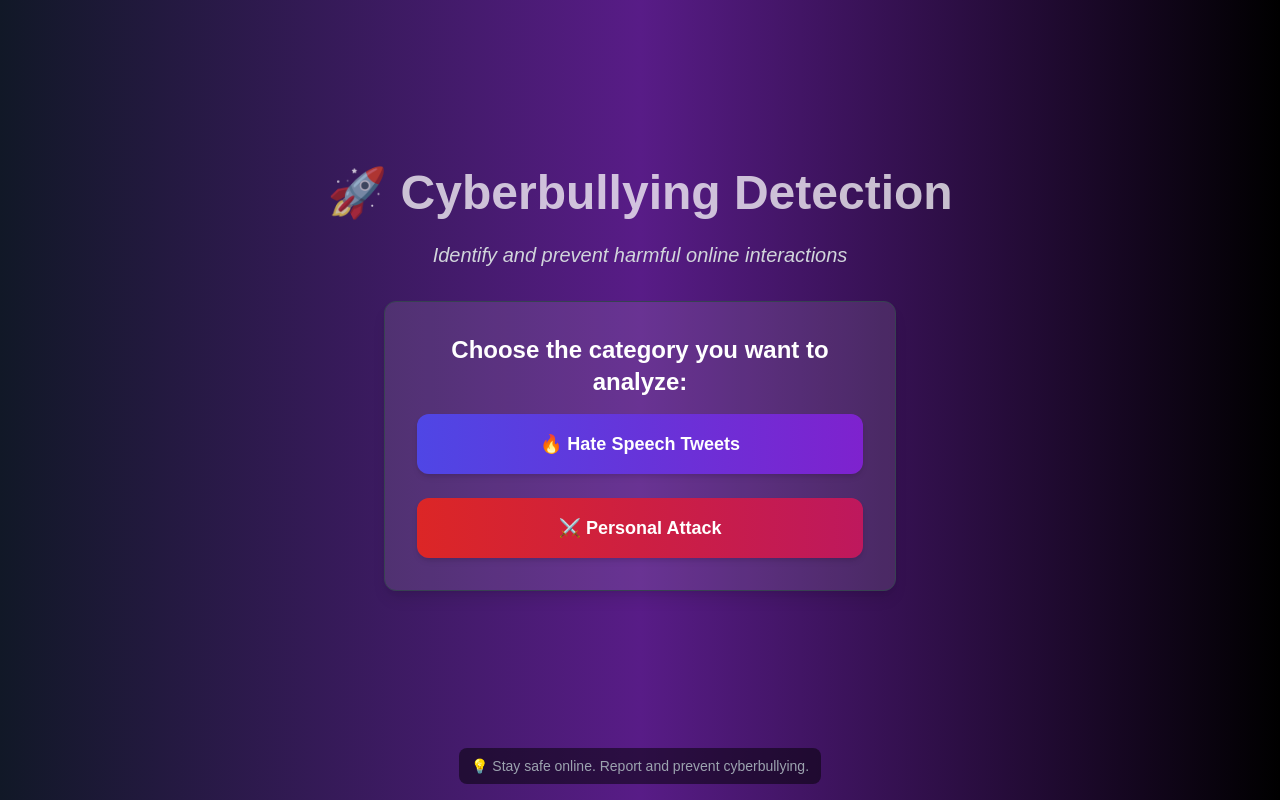
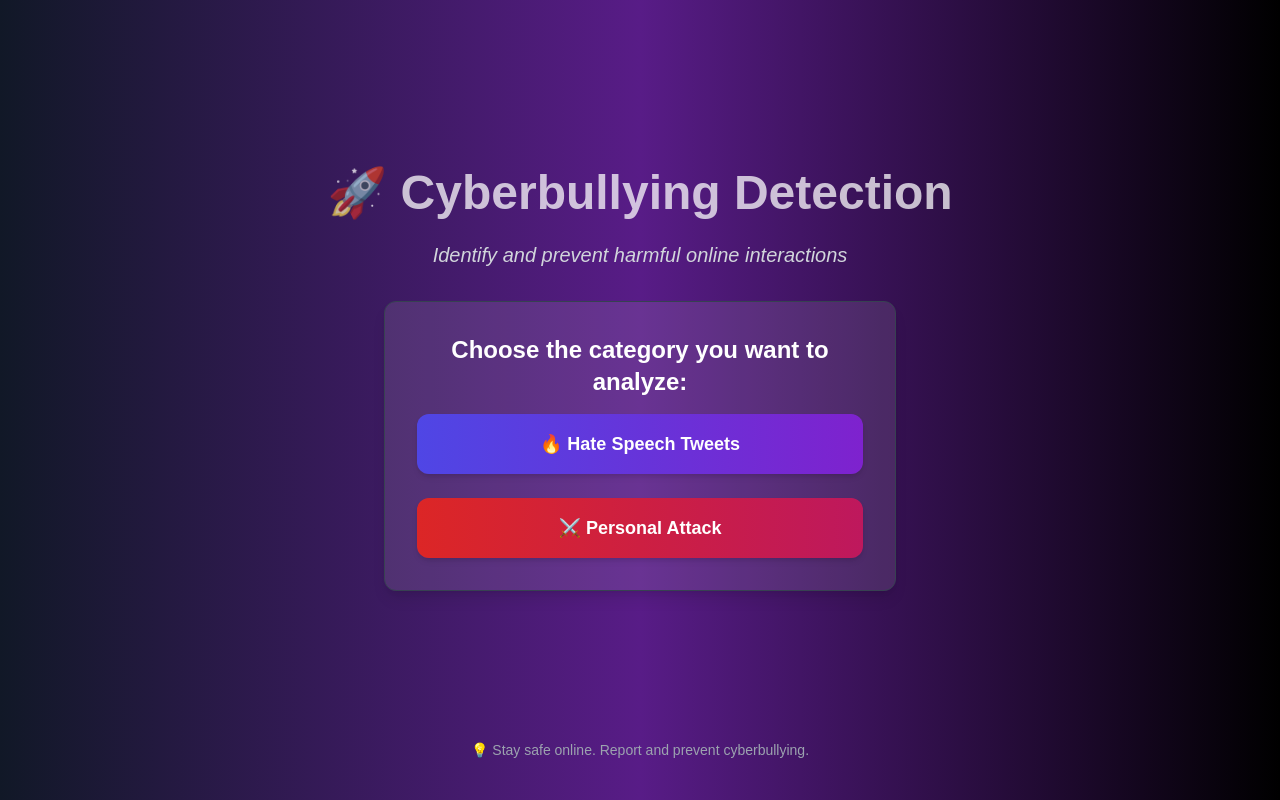
Before and after one commit to kamalan2k4/miniproject-frontend, a Next.js app: page / in a window 1280 px wide. Built offline with nearby package versions, Linux system fonts and the light colour scheme.

Commit message:
hide the footer for small devices

```diff
--- a/app/page.tsx
+++ b/app/page.tsx
@@ -34,11 +34,9 @@ export default function Home() {
         </div>
       </div>
 
-     {/* Footer fixed to bottom */}
-     <div className="fixed bottom-4 w-full text-center px-4">
-        <p className="text-gray-400 text-sm bg-black bg-opacity-50 px-3 py-2 rounded-lg inline-block">
-          💡 Stay safe online. Report and prevent cyberbullying.
-        </p>
+      <div className="absolute bottom-6 text-gray-400 text-sm w-full text-center px-4 pb-4 hidden md:block">
+
+        <p>💡 Stay safe online. Report and prevent cyberbullying.</p>
       </div>
     </div>
   );
```
